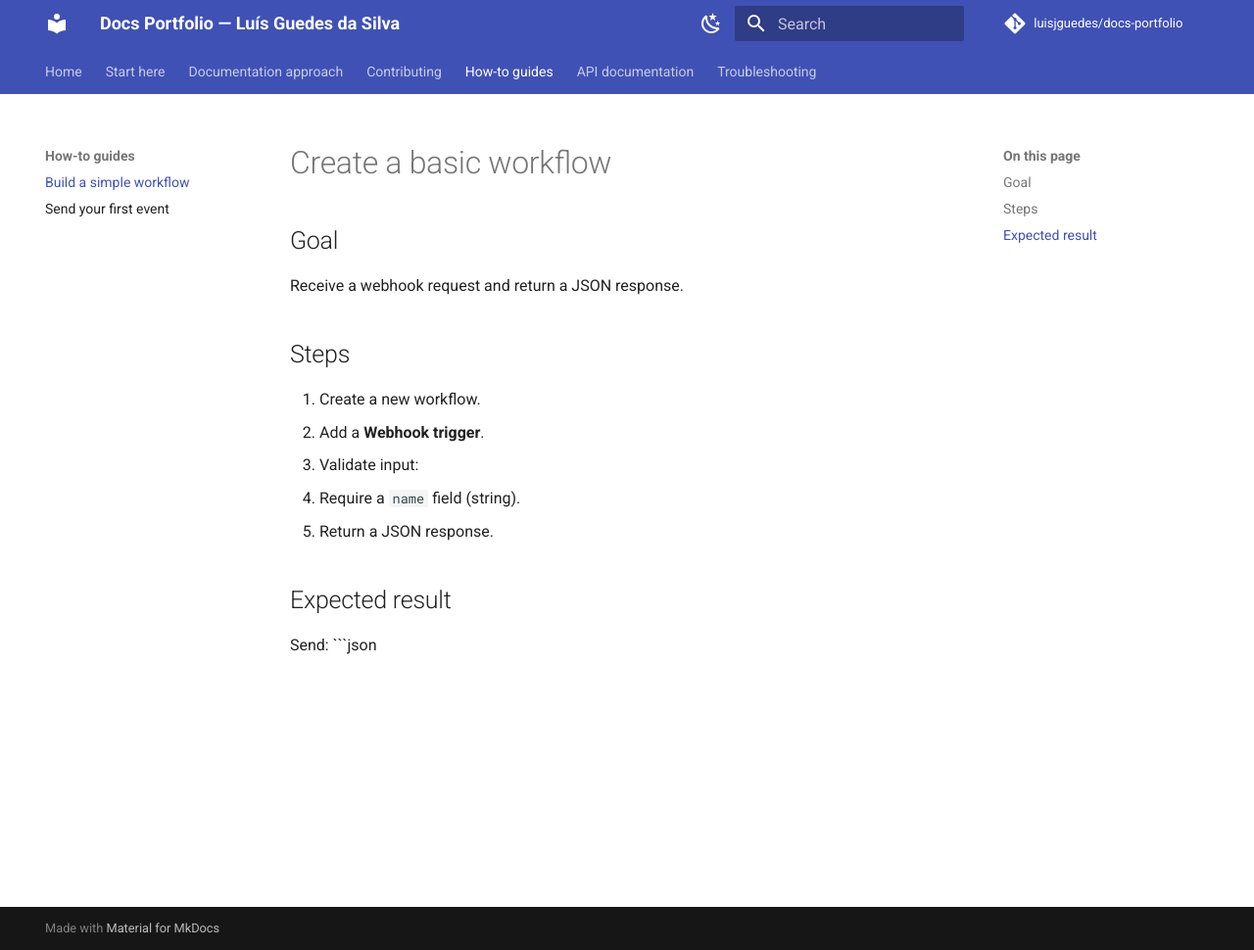
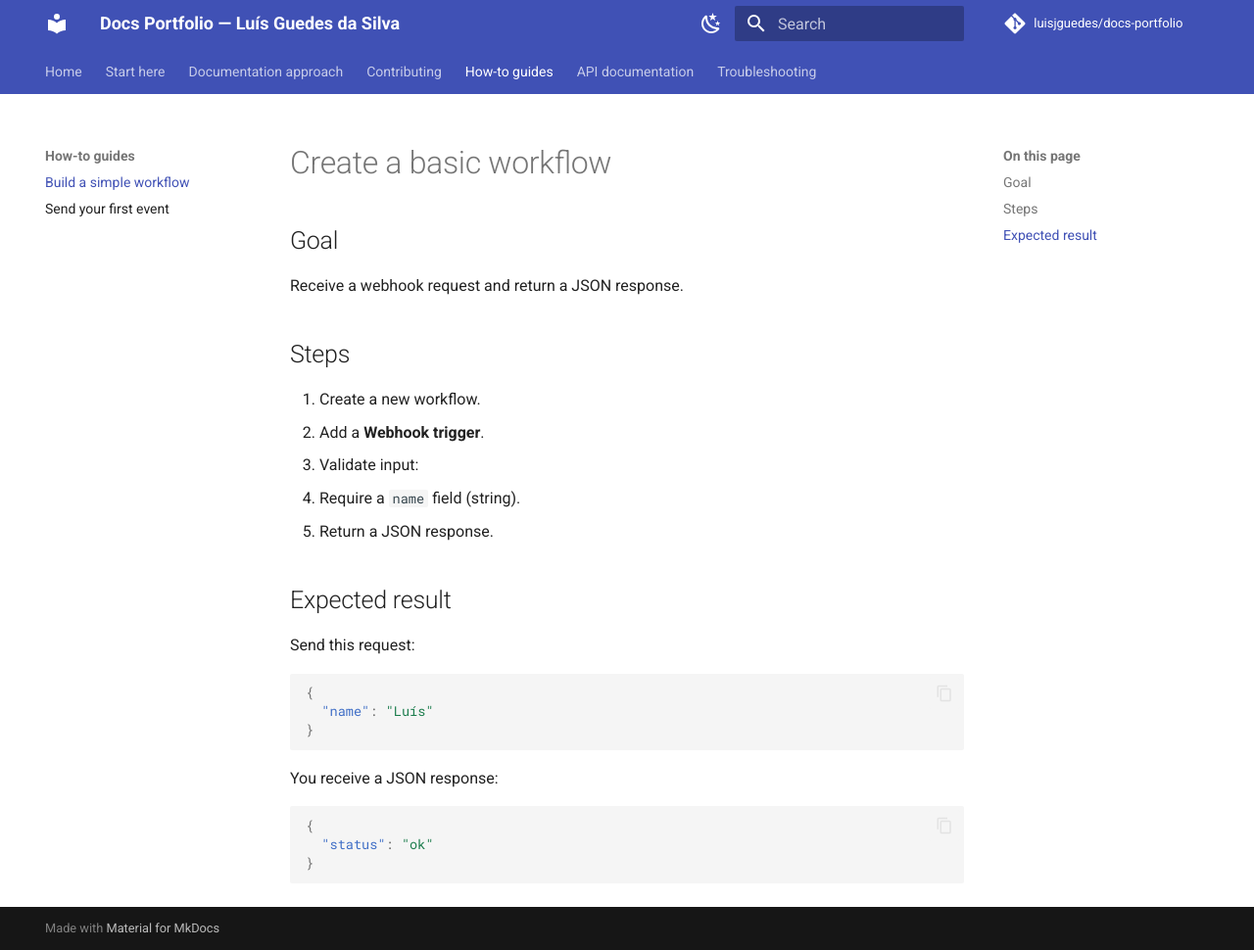
Before and after one commit to luisjguedes/docs-portfolio, an MkDocs documentation site: the page built from docs/how-to/create-workflow.md, in a window 1280 px wide and 970 px high. Shown: the whole window at 98% size. Built offline with MkDocs 1.6.1 and Material for MkDocs 9.7.7, drawn with Linux system fonts in a browser that asks for light colours; comment, search, counter and statistics services are not loaded.

Commit message:
Update create-workflow.md

````diff
--- a/docs/how-to/create-workflow.md
+++ b/docs/how-to/create-workflow.md
@@ -1,13 +1,29 @@
 # Create a basic workflow
+
 ## Goal
 Receive a webhook request and return a JSON response.
+
 ## Steps
 1. Create a new workflow.
 2. Add a **Webhook trigger**.
 3. Validate input:
    - Require a `name` field (string).
 4. Return a JSON response.
+
 ## Expected result
-Send:
+
+Send this request:
+
 ```json
-{ "name": "Luís" }
+{
+  "name": "Luís"
+}
+```
+
+You receive a JSON response:
+
+```json
+{
+  "status": "ok"
+}
+```
````
